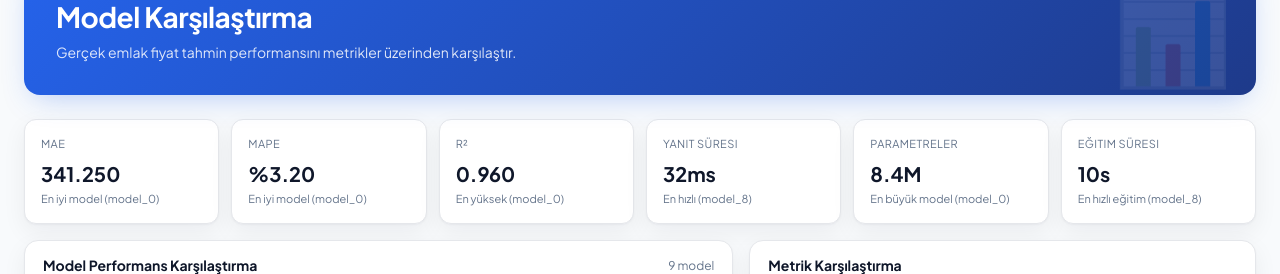
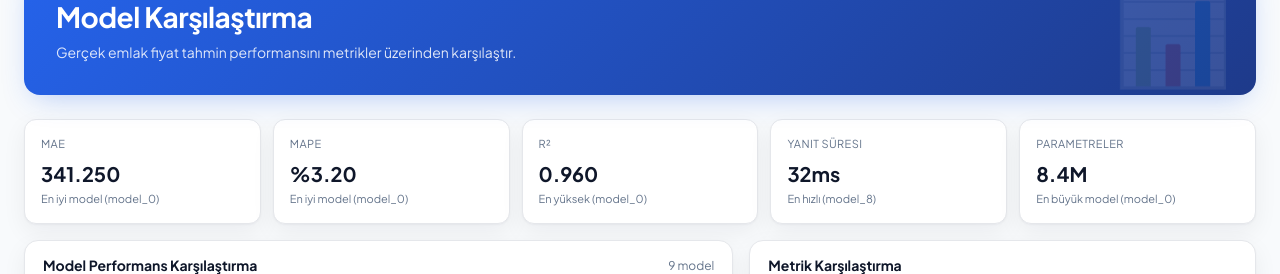
Before and after one commit to lokicik/house-royale, a React (Vite) app in the folder frontend/: page /model-comparison in a window 1280 px wide. Shown: the part 131-405 px from the top of the page. Built offline with nearby package versions, Linux system fonts and the light colour scheme; no server answers; sample sign-in values are in the browser's storage.

Commit message:
fix: remove training time placeholder card

```diff
--- a/frontend/src/pages/ModelComparison.css
+++ b/frontend/src/pages/ModelComparison.css
@@ -56,7 +56,7 @@ html[data-theme='dark'] .mc-header {
 
 .mc-stats {
   display: grid;
-  grid-template-columns: repeat(6, 1fr);
+  grid-template-columns: repeat(5, 1fr);
   gap: 12px;
   margin-bottom: 16px;
 }
--- a/frontend/src/pages/ModelComparison.jsx
+++ b/frontend/src/pages/ModelComparison.jsx
@@ -20,7 +20,6 @@ const STATS = [
   { l: 'R²', v: '0.960', sub: 'En yüksek (model_0)' },
   { l: 'Yanıt Süresi', v: '32ms', sub: 'En hızlı (model_8)' },
   { l: 'Parametreler', v: '8.4M', sub: 'En büyük model (model_0)' },
-  { l: 'Eğitim Süresi', v: '10s', sub: 'En hızlı eğitim (model_8)' },
 ]
 
 const INSIGHTS = [
```
